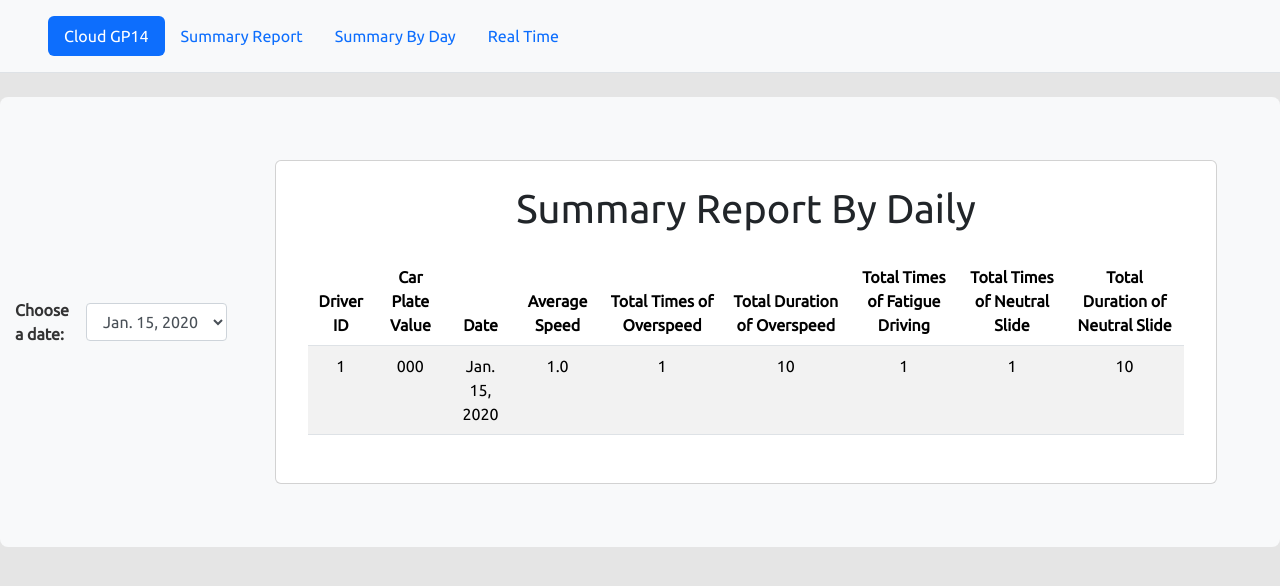
After one commit to wd5557/comp4442cloud, a Django app: page /summaryday in a window 1280 px wide. The commit adds this page. Shown: the top 586 px of the page. Run offline with Django 4.2, Linux system fonts and the light colour scheme; tables that the repository leaves empty hold one stand-in row (values such as "Sample post"); some libraries are stand-ins or nearby versions; some web fonts are replaced.

Commit message:
update_byday

```diff
--- /dev/null
+++ b/dashboard/templates/summary_byday.html
@@ -0,0 +1,49 @@
+{% extends 'base.html' %}
+{% load filters %}
+{% load static %}
+
+{% block css %}
+<link rel="stylesheet" type="text/css" href="{% static 'css/user.css' %}">
+<script src="https://cdn.jsdelivr.net/npm/chart.js"></script>
+{% endblock %}
+
+{% block main %}
+<div id="dateFilter">
+<label for="date-select">Choose a date:</label>
+<select id="date-select" onchange="filterByDate(this.value)">
+    {% for date in dates %}
+    <option value="{{ date }}">{{ date }}</option>
+    {% endfor %}
+</select>
+
+<div class="card m-5 p-3">
+    <h1 class="card-title mt-2 text-center">Summary Report By Daily</h1>
+    <div class="card-body">
+        <table class="table table-striped">
+            <thead>
+                <tr>
+                    <th>Driver ID</th>
+                    <th>Car Plate Value</th>
+                    <th>Date</th>
+                    <th>Average Speed</th>
+                    <th>Total Times of Overspeed</th>
+                    <th>Total Duration of Overspeed </th>
+                    <th>Total Times of Fatigue Driving</th>
+                    <th>Total Times of Neutral Slide</th>
+                    <th>Total Duration of Neutral Slide</th>
+                </tr>
+            </thead>
+            <tbody>
+                 {% for row in summaryday %}
+                <tr>
+                    {% for data in row %}
+                    <td scope="row">{{ data }}</td>
+                    {% endfor %}
+                </tr>
+                {% endfor %}
+            </tbody>
+        </table>
+    </div>
+</div>
+</div>
+{% endblock %}
--- a/dashboard/urls.py
+++ b/dashboard/urls.py
@@ -1,5 +1,5 @@
 from django.urls import path
-from .views import index, summary_page, choose_page, monitor_data, monitor_page
+from .views import index, summary_page, choose_page, monitor_data, monitor_page, summary_byday
 
 
 
@@ -7,6 +7,7 @@ urlpatterns = [
     path('', index, name='index'),
     path('summary', summary_page, name='summary'),
     path('driver', choose_page, name='driver'),
+    path('summaryday', summary_byday, name='driver'),
     path('api/data', monitor_data, name='monitor_data'),
     path('monitor/<str:driverID>', monitor_page, name='monitor'),
 ]
--- a/dashboard/views.py
+++ b/dashboard/views.py
@@ -32,6 +32,19 @@ def summary_page(request):
         "total_neutral_slide_time"
     )
 
+    summary_day = Summary.objects.all().order_by("driverID")
+
+    summaryday = summary_day.values_list(
+        "driverID",
+        "carPlateNumber",
+        "speed",
+        "number_of_overspeed",
+        "total_overspeed",
+        "number_of_fatigueDriving",
+        "number_of_neutralSlide",
+        "total_neutralSlideTime"
+    )
+
     summary = Summary.objects.values("driverID").annotate(
         total_number_of_overspeed=Sum('number_of_overspeed'),
         total_overspeed=Sum('total_overspeed'),
@@ -60,6 +73,7 @@ def summary_page(request):
 
     context = {
         'summary': summarys,
+        'summaryday': summaryday,
         "sum": sums,
         "drivers": ids,
         "names": names
@@ -67,6 +81,28 @@ def summary_page(request):
 
     return render(request, 'summary_report.html', context)
 
+def summary_byday(request):
+    date = Summary.objects.values_list('date', flat=True).distinct().order_by("date")
+    summary_day = Summary.objects.all().order_by("driverID")
+
+    summaryday = summary_day.values_list(
+        "driverID",
+        "carPlateNumber",
+        "date",
+        "speed",
+        "number_of_overspeed",
+        "total_overspeed",
+        "number_of_fatigueDriving",
+        "number_of_neutralSlide",
+        "total_neutralSlideTime"
+    )
+
+    context = {
+        'summaryday': summaryday,
+        'dates': date,
+    }
+
+    return render(request, 'summary_byday.html', context)
 
 def choose_page(request):
     drivers = Summary.objects.values('driverID', 'carPlateNumber').distinct().order_by("driverID")
--- a/static/css/user.css
+++ b/static/css/user.css
@@ -126,6 +126,17 @@
     align-items: center;
 }
 
+/* Styles for the date selection area */
+#dateFilter {
+    margin: 20px 0;
+    padding: 15px;
+    background-color: #f8f9fa; /* Light gray background */
+    border-radius: 8px; /* Rounded corners */
+    display: flex;
+    justify-content: start;
+    align-items: center;
+}
+
 #dateFilter label {
     font-weight: bold; /* Makes the text bold */
     margin-right: 10px; /* Adds space between the label and the select element */
--- a/templates/navbar.html
+++ b/templates/navbar.html
@@ -3,6 +3,7 @@
       <ul class="nav nav-pills">
         <li class="nav-item"><a href="/" class="nav-link active" aria-current="page">Cloud GP14</a></li>
         <li class="nav-item"><a href="/summary" class="nav-link">Summary Report</a></li>
+        <li class="nav-item"><a href="/summaryday" class="nav-link">Summary By Day</a></li>
         <li class="nav-item"><a href="/driver" class="nav-link">Real Time</a></li>
       </ul>
 </header>
```
Also changed, not shown: dashboard/templates/chart.html (deleted, +0 -48 lines), dashboard/templates/summary_report.html (+44 -0 lines).
